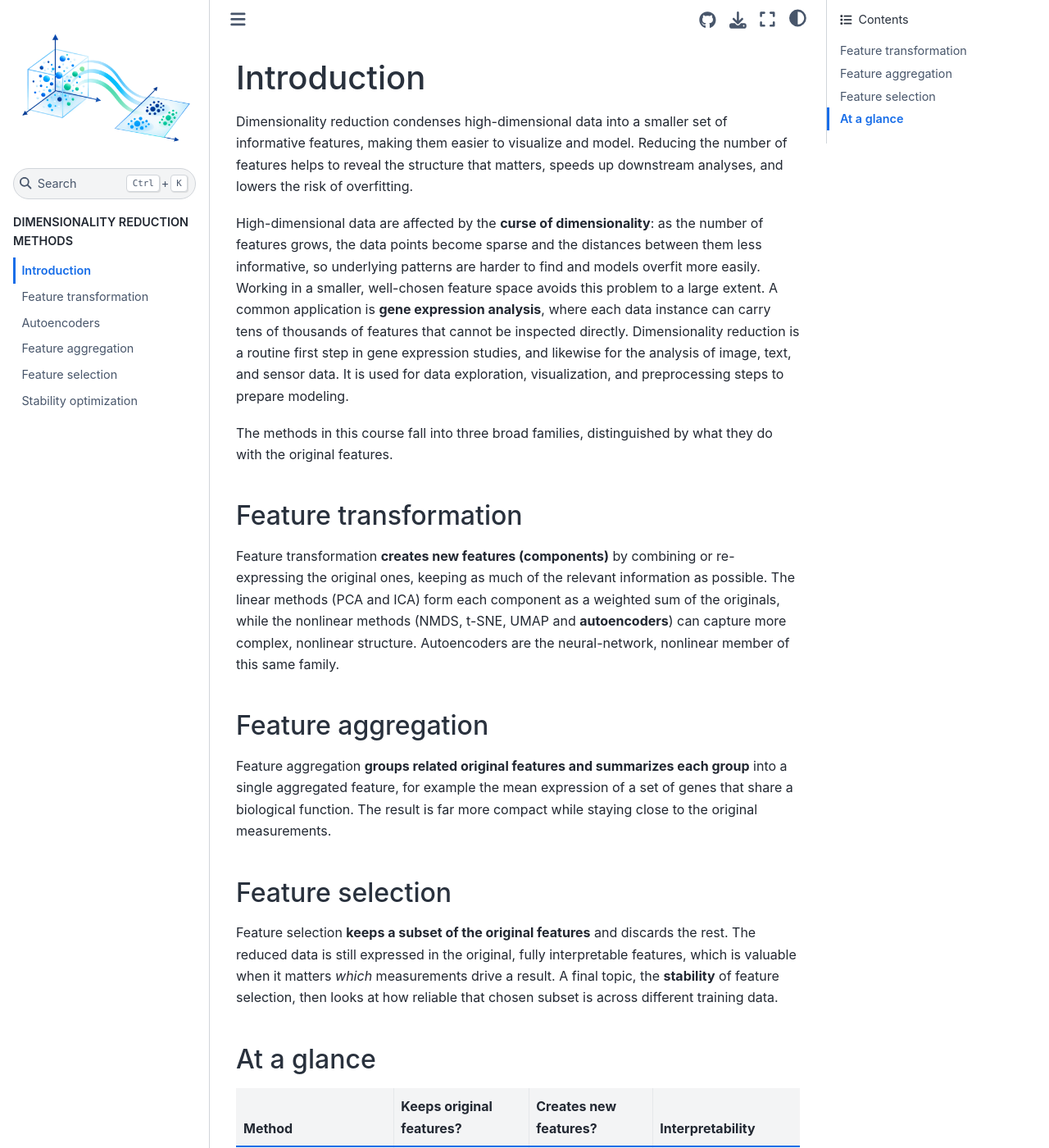
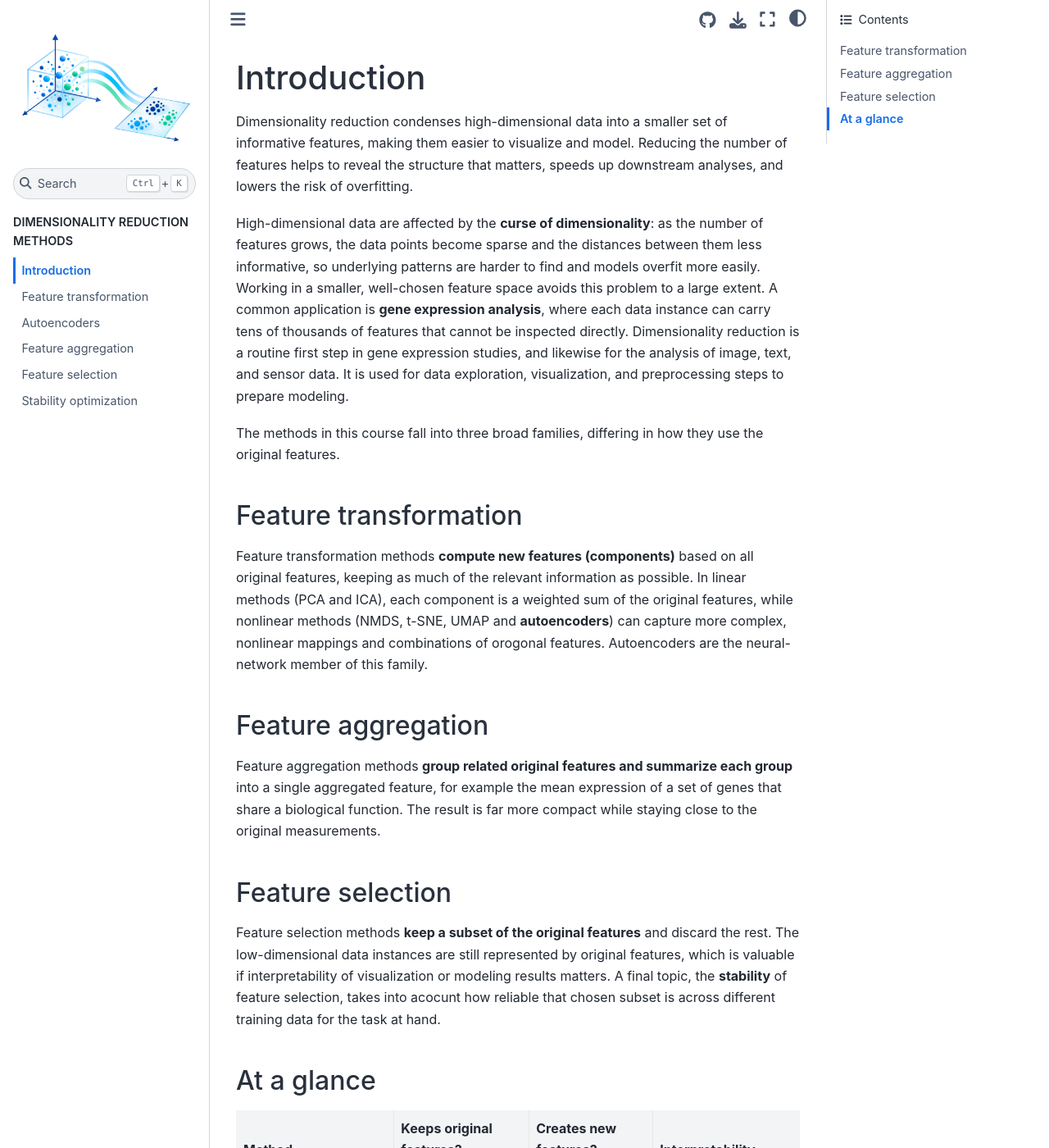
Before and after one commit to HelmholtzAI-Consultants-Munich/DimRed-Course, a Sphinx documentation site: the page built from docs/source/_methods/introduction.rst, in a window 1280 px wide and 1400 px high. Shown: the whole window at 82% size. Built offline with Sphinx 7.4.7 and the Sphinx Book theme 1.1.4, drawn with Linux system fonts in a browser that asks for light colours.

Commit message:
Improve text

```diff
--- a/docs/source/_methods/introduction.rst
+++ b/docs/source/_methods/introduction.rst
@@ -14,25 +14,24 @@ application is **gene expression analysis**, where each data instance can carry
 thousands of features that cannot be inspected directly. Dimensionality reduction is a
 routine first step in gene expression studies, and likewise for the analysis of image, text, and sensor data. It is used for data exploration, visualization, and preprocessing steps to prepare modeling.
 
-The methods in this course fall into three broad families, distinguished by what they
-do with the original features.
+The methods in this course fall into three broad families, differing in how they use the original features.
 
 
 Feature transformation
 ----------------------
 
-Feature transformation **creates new features (components)** by combining or
-re-expressing the original ones, keeping as much of the relevant information as
-possible. The linear methods (PCA and ICA) form each component as a weighted sum of
-the originals, while the nonlinear methods (NMDS, t-SNE, UMAP and **autoencoders**)
-can capture more complex, nonlinear structure. Autoencoders are the neural-network,
-nonlinear member of this same family.
+Feature transformation methods **compute new features (components)** based on all original features,
+keeping as much of the relevant information as
+possible. In linear methods (PCA and ICA), each component is a weighted sum of
+the original features, while nonlinear methods (NMDS, t-SNE, UMAP and **autoencoders**)
+can capture more complex, nonlinear mappings and combinations of orogonal features.
+Autoencoders are the neural-network member of this family.
 
 
 Feature aggregation
 -------------------
 
-Feature aggregation **groups related original features and summarizes each group**
+Feature aggregation methods **group related original features and summarize each group**
 into a single aggregated feature, for example the mean expression of a set of genes
 that share a biological function. The result is far more compact while staying close
 to the original measurements.
@@ -41,11 +40,11 @@ to the original measurements.
 Feature selection
 -----------------
 
-Feature selection **keeps a subset of the original features** and discards the rest.
-The reduced data is still expressed in the original, fully interpretable features,
-which is valuable when it matters *which* measurements drive a result. A final topic,
-the **stability** of feature selection, then looks at how reliable that chosen subset
-is across different training data.
+Feature selection methods **keep a subset of the original features** and discard the rest.
+The low-dimensional data instances are still represented by original features,
+which is valuable if interpretability of visualization  or modeling results matters. A final topic,
+the **stability** of feature selection, takes into acocunt how reliable that chosen subset
+is across different training data for the task at hand.
 
 
 At a glance
```
